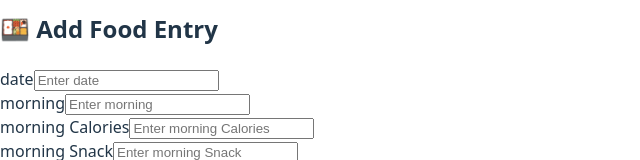
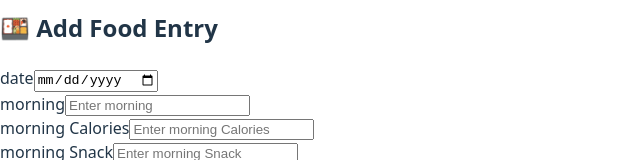
Before and after one commit to Logeshpv2001/food-track-Fend, a React (Vite) app: page /add in a window 1280 px wide. Shown: the part 300-460 px from the top of the page, without its empty margins (0-640 px from the left). Built offline with nearby package versions, Linux system fonts and the light colour scheme.

Commit message:
date changed

```diff
--- a/src/pages/AddFood.jsx
+++ b/src/pages/AddFood.jsx
@@ -44,6 +44,7 @@ function AddFood() {
               {key.replace(/([A-Z])/g, " $1")}
             </label>
             <input
+              type={key === "date" ? "date" : "text"} // 👈 This line is the key
               name={key}
               value={value}
               onChange={handleChange}
@@ -53,6 +54,7 @@ function AddFood() {
             />
           </div>
         ))}
+
         <button
           type="submit"
           className="w-full bg-blue-600 hover:bg-blue-700 text-white font-semibold py-2 rounded transition duration-200"
--- a/src/pages/Home.jsx
+++ b/src/pages/Home.jsx
@@ -54,8 +54,10 @@ function Home() {
               >
                 <div className="space-y-1 text-sm text-gray-700">
                   <p>
-                    <strong>Date:</strong> {food.date}
+                    <strong>Date:</strong>{" "}
+                    {new Date(food.date).toLocaleDateString("en-GB")}
                   </p>
+
                   <p>
                     <strong>Morning:</strong> {food.morning} (
                     {food.morningCalories} cal)
```
